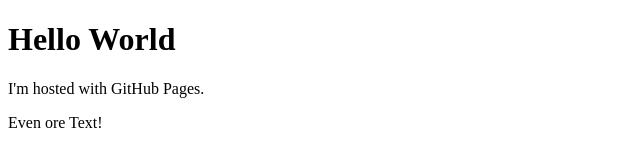
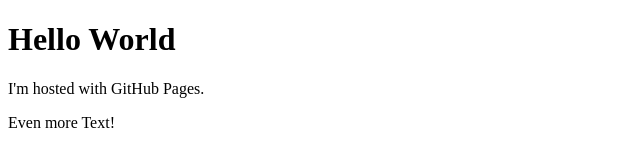
Before and after one commit to RandysGatorFarm/RandysGatorFarm.github.io, a plain HTML site: page index.html in a window 1280 px wide. Shown: the full height of the page, 0-640 px from the left. Drawn offline with Linux system fonts and the light colour scheme.

Commit message:
Update index.html
corrected typo

```diff
--- a/index.html
+++ b/index.html
@@ -3,6 +3,6 @@
     <body>
         <h1>Hello World</h1>
         <p>I'm hosted with GitHub Pages.</p>
-        <p>Even ore Text!</p>
+        <p>Even more Text!</p>
     </body>
 </html>
```
